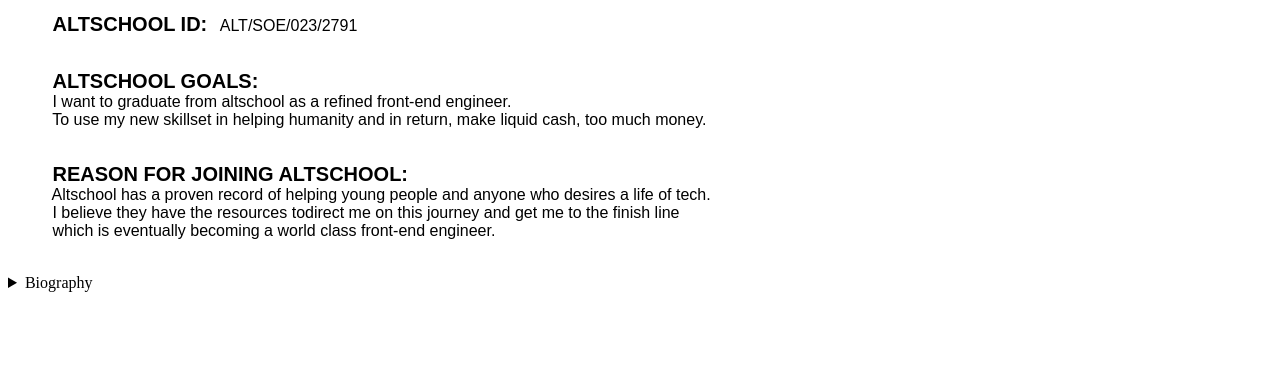
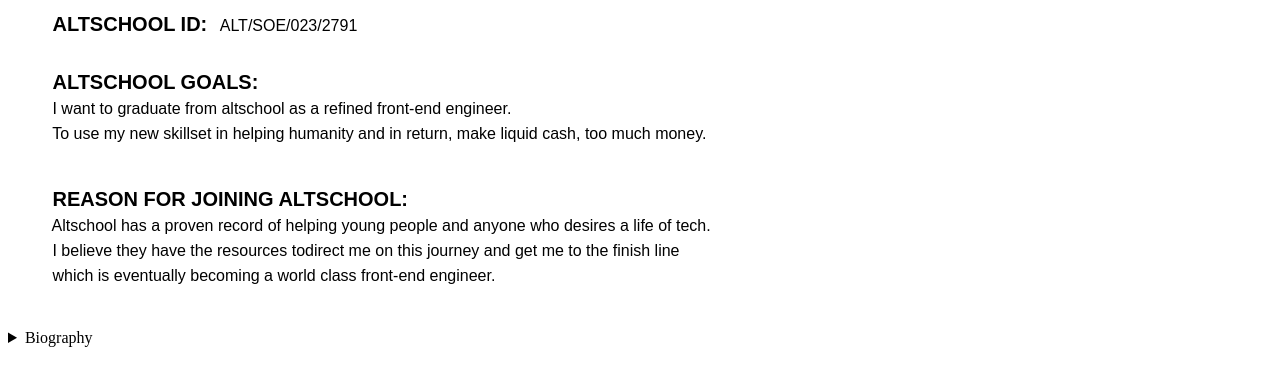
Before and after one commit to Nwali-Chukwuebuka/First-Assignment, a plain HTML site: page index.html in a window 1280 px wide. Shown: the part 166-552 px from the top of the page. Drawn offline with Linux system fonts and the light colour scheme.

Commit message:
added  space to some alphabet

```diff
--- a/index.html
+++ b/index.html
@@ -27,12 +27,12 @@
         <pre>
           <span class="edit">Altschool ID:</span>   ALT/SOE/023/2791
         </pre>
-        <pre>
+        <pre style="line-height: 25px;">
           <span class="edit">Altschool goals:</span>
           I want to graduate from altschool as a refined front-end engineer.
           To use my new skillset in helping humanity and in return, make liquid cash, too much money.
         </pre>
-        <pre>
+        <pre style="line-height: 25px;">
           <span class="edit">Reason for joining Altschool:</span>
           Altschool has a proven record of helping young people and anyone who desires a life of tech.
           I believe they have the resources todirect me on this journey and get me to the finish line
@@ -44,7 +44,7 @@
         <pre style="line-height: 25px;">
          <span class="edit"> Biography:</span>
           I was born and raised in Enugu, from a christain family, the second child among 5 siblings.
-          I am a graduate of Ebonyi state university, where i studied<mark>BIOCHEMISTRY</mark>, i also
+          I am a graduate of Ebonyi state university, where i studied <mark>BIOCHEMISTRY</mark>, i also
           obtained diplomas in <mark>QUALITY CONTROL/QUALITY ASSURANCE MANAGEMENT and PROJECT MANAGEMENT.</mark>
           I am a problem solver and i pride myself in that sense knowing that i have a lot to contirbute to my
           country and the world at large.
```
